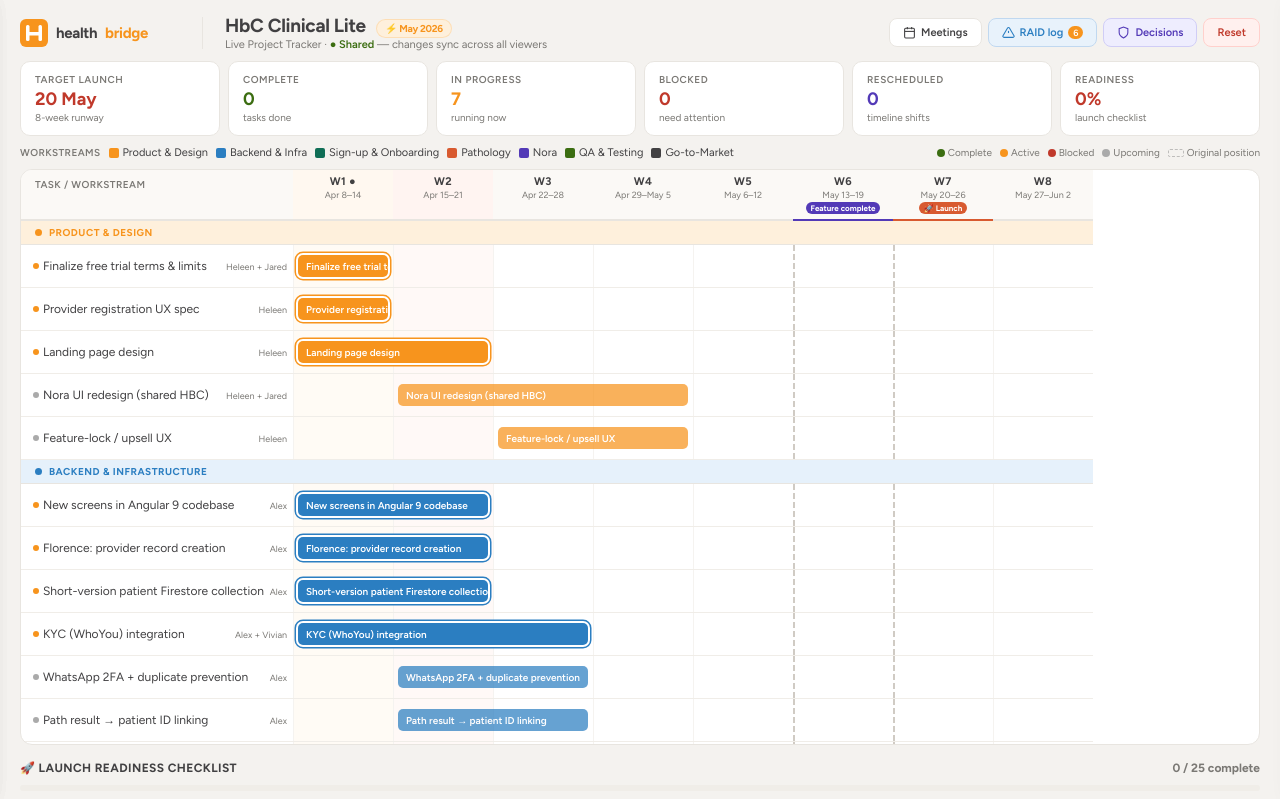
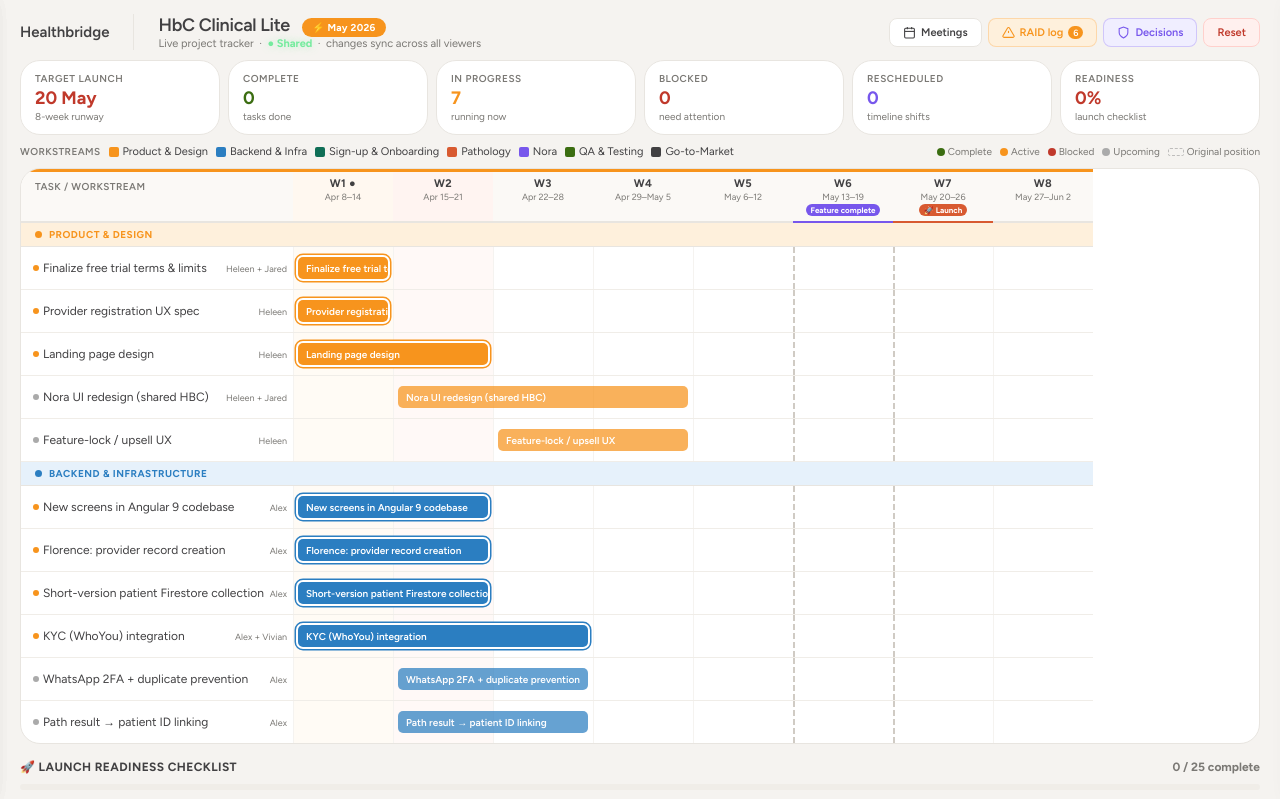
Before and after one commit to heleenfengler/HbC_Core, a plain HTML site: page index.html in a window 1280 px wide. Shown: the top 799 px of the page. Drawn offline with Linux system fonts and the light colour scheme.

Commit message:
Update index.html

```diff
--- a/index.html
+++ b/index.html
@@ -9,33 +9,33 @@
 *,*::before,*::after{box-sizing:border-box;margin:0;padding:0}
 :root{
   --orange:#F7941D;--charcoal:#414042;--border:#e8e5e0;--muted:#7a7874;
-  --success:#3B6D11;--danger:#C0392B;--info:#2B7EC1;--warn:#D85A30;--purple:#533AB7;
+  --success:#3B6D11;--danger:#C0392B;--info:#2B7EC1;--warn:#D85A30;--purple:#7757EC;
   --col-task:272px;--col-week:100px;--row-h:42px;
 }
-body{font-family:'Figtree',sans-serif;background:#f4f2ef;color:var(--charcoal);min-height:100vh;padding:14px 20px 40px}
+body{font-family:'Figtree',sans-serif;background:#F5F3F0;color:var(--charcoal);min-height:100vh;padding:14px 20px 40px}
 
 /* TOPBAR */
 .topbar{display:flex;align-items:center;justify-content:space-between;margin-bottom:10px;flex-wrap:wrap;gap:8px}
 .brand{display:flex;align-items:center;gap:10px}
 
 .brand-dot svg{width:18px;height:18px;fill:white}
-.page-title{font-size:19px;font-weight:700;letter-spacing:-.3px}
+.page-title{font-size:18px;font-weight:600;letter-spacing:-.3px}
 .brand-sub{font-size:11px;color:var(--muted)}
-.accel{display:inline-flex;align-items:center;gap:4px;background:#FEF0DC;color:var(--orange);font-size:10px;font-weight:700;padding:2px 8px;border-radius:12px;border:1px solid #F7941D33;margin-left:6px}
+.accel{display:inline-flex;align-items:center;gap:4px;background:var(--orange);color:white;font-size:10px;font-weight:700;padding:3px 10px;border-radius:20px;margin-left:8px;letter-spacing:.3px}
 .topbar-actions{display:flex;gap:6px;flex-wrap:wrap}
 .btn{display:inline-flex;align-items:center;gap:5px;padding:7px 13px;border-radius:8px;font-size:11px;font-weight:600;font-family:'Figtree',sans-serif;cursor:pointer;border:none;transition:opacity .15s,transform .1s;white-space:nowrap}
 .btn:active{transform:scale(.97)}
 .btn-primary{background:var(--orange);color:white}
 .btn-ghost{background:white;color:var(--charcoal);border:1px solid var(--border)}
 .btn-danger{background:#fff0ee;color:var(--danger);border:1px solid #ffd0cc}
-.btn-info{background:#e8f2fb;color:var(--info);border:1px solid #c0d8f0}
-.btn-purple{background:#eeedfe;color:var(--purple);border:1px solid #d0cdf6}
+.btn-info{background:#FEF0DC;color:var(--orange);border:1px solid #F7941D44}
+.btn-purple{background:#f0eeff;color:var(--purple);border:1px solid #7757EC44}
 .btn svg{width:13px;height:13px}
 .badge{background:var(--orange);color:white;font-size:9px;padding:1px 5px;border-radius:7px;display:none}
 
 /* CARDS */
 .cards{display:flex;gap:8px;margin-bottom:10px;flex-wrap:wrap}
-.card{background:white;border:1px solid var(--border);border-radius:10px;padding:11px 14px;flex:1;min-width:110px}
+.card{background:white;border:1px solid var(--border);border-radius:20px;padding:11px 14px;flex:1;min-width:110px;transition:box-shadow .15s}.card:hover{box-shadow:0 2px 12px rgba(247,148,29,.1)}
 .card-label{font-size:10px;font-weight:600;color:var(--muted);text-transform:uppercase;letter-spacing:.5px;margin-bottom:2px}
 .card-value{font-size:18px;font-weight:700}
 .card-sub{font-size:10px;color:var(--muted);margin-top:1px}
@@ -51,11 +51,11 @@ body{font-family:'Figtree',sans-serif;background:#f4f2ef;color:var(--charcoal);m
 .sd{width:8px;height:8px;border-radius:50%}
 
 /* GANTT */
-.gantt-wrap{background:white;border:1px solid var(--border);border-radius:12px;overflow:hidden;max-height:72vh}
+.gantt-wrap{background:white;border:1px solid var(--border);border-radius:20px;overflow:hidden;max-height:72vh}
 .gantt-scroll{overflow-x:auto;overflow-y:auto;max-height:72vh}
 .gantt-table{display:grid;grid-template-columns:var(--col-task) repeat(8,var(--col-week));min-width:calc(var(--col-task) + 8*var(--col-week))}
 
-.gh-cell{padding:8px 0 6px;font-size:10px;font-weight:600;color:var(--muted);text-transform:uppercase;letter-spacing:.4px;border-bottom:2px solid var(--border);background:#fbf9f6;position:sticky;top:0;z-index:10}
+.gh-cell{padding:8px 0 6px;font-size:10px;font-weight:600;color:var(--muted);text-transform:uppercase;letter-spacing:.4px;border-bottom:2px solid var(--border);border-top:3px solid var(--orange);background:#fbf9f6;position:sticky;top:0;z-index:10}
 .gh-task{padding-left:14px}
 .gh-week{text-align:center;padding:5px 2px}
 .gh-week .wl{font-weight:700;font-size:11px;color:var(--charcoal)}
@@ -102,7 +102,7 @@ body{font-family:'Figtree',sans-serif;background:#f4f2ef;color:var(--charcoal);m
 .overlay.open{opacity:1;pointer-events:all}
 .panel{position:fixed;top:0;right:-490px;width:470px;height:100vh;background:white;box-shadow:-4px 0 24px rgba(0,0,0,.12);z-index:101;transition:right .25s cubic-bezier(.4,0,.2,1);display:flex;flex-direction:column}
 .panel.open{right:0}
-.panel-header{padding:14px 16px;border-bottom:1px solid var(--border);display:flex;align-items:flex-start;gap:8px;flex-shrink:0}
+.panel-header{padding:14px 16px;border-bottom:1px solid var(--border);border-top:3px solid var(--orange);display:flex;align-items:flex-start;gap:8px;flex-shrink:0}
 .panel-title{font-size:14px;font-weight:700;line-height:1.3;flex:1}
 .panel-phase{font-size:10px;font-weight:600;margin-top:2px;text-transform:uppercase;letter-spacing:.4px}
 .pclose{width:26px;height:26px;border-radius:6px;background:#f4f2ef;border:none;cursor:pointer;font-size:14px;color:var(--muted);flex-shrink:0}
@@ -110,7 +110,7 @@ body{font-family:'Figtree',sans-serif;background:#f4f2ef;color:var(--charcoal);m
 .panel-footer{padding:10px 16px;border-top:1px solid var(--border);display:flex;gap:7px;flex-shrink:0}
 
 /* TABS inside panel */
-.tab-bar{display:flex;gap:0;border:1px solid var(--border);border-radius:8px;overflow:hidden;flex-shrink:0}
+.tab-bar{display:flex;gap:0;border:1px solid var(--border);border-radius:20px;overflow:hidden;flex-shrink:0}
 .tab{flex:1;padding:6px 4px;font-size:11px;font-weight:600;text-align:center;cursor:pointer;background:white;border:none;color:var(--muted);font-family:'Figtree',sans-serif;transition:background .15s}
 .tab.active{background:var(--orange);color:white}
 
@@ -164,17 +164,17 @@ select.s-complete{border-color:var(--success);background:#f4faf0}
 .readiness-title{font-size:12px;font-weight:700;text-transform:uppercase;letter-spacing:.4px;color:var(--charcoal)}
 .readiness-score{font-size:12px;font-weight:700;color:var(--muted)}
 .readiness-grid{display:grid;grid-template-columns:repeat(auto-fit,minmax(280px,1fr));gap:8px}
-.rc{background:white;border:1px solid var(--border);border-radius:10px;padding:12px 14px}
+.rc{background:white;border:1px solid var(--border);border-radius:20px;padding:12px 14px}
 .rc-title{font-size:10px;font-weight:700;text-transform:uppercase;letter-spacing:.4px;margin-bottom:8px;color:var(--muted)}
 .rc-item{display:flex;align-items:flex-start;gap:8px;padding:5px 0;border-bottom:1px solid #f4f2ef;cursor:pointer}
 .rc-item:last-child{border-bottom:none}
 .rc-check{width:16px;height:16px;border-radius:4px;border:1.5px solid var(--border);flex-shrink:0;display:flex;align-items:center;justify-content:center;margin-top:1px;transition:all .15s}
-.rc-check.checked{background:var(--success);border-color:var(--success)}
+.rc-check.checked{background:var(--orange);border-color:var(--orange)}
 .rc-check.checked::after{content:'✓';font-size:10px;color:white;font-weight:700}
 .rc-text{font-size:11.5px;line-height:1.4}
 .rc-text.checked-text{color:var(--muted);text-decoration:line-through}
 .progress-bar-wrap{height:6px;background:#f0ede8;border-radius:3px;margin-top:8px;overflow:hidden}
-.progress-bar-fill{height:100%;border-radius:3px;background:var(--success);transition:width .3s}
+.progress-bar-fill{height:100%;border-radius:3px;background:var(--orange);transition:width .3s}
 
 ::-webkit-scrollbar{width:5px;height:5px}
 ::-webkit-scrollbar-thumb{background:#d4d0cc;border-radius:3px}
@@ -185,22 +185,11 @@ select.s-complete{border-color:var(--success);background:#f4faf0}
 <div class="topbar">
   <div>
     <div class="brand">
-      <a href="https://healthbridge.co.za/" target="_blank" style="display:flex;align-items:center;text-decoration:none">
-        <svg height="32" viewBox="0 0 160 32" xmlns="http://www.w3.org/2000/svg" style="display:block;flex-shrink:0">
-  <!-- H icon block -->
-  <rect width="28" height="28" x="0" y="2" rx="6" fill="#F7941D"/>
-  <rect x="6" y="8" width="3.5" height="16" rx="1.5" fill="white"/>
-  <rect x="18.5" y="8" width="3.5" height="16" rx="1.5" fill="white"/>
-  <rect x="6" y="15" width="16" height="3.5" rx="1.5" fill="white"/>
-  <!-- Wordmark -->
-  <text x="36" y="21" font-family="Figtree,sans-serif" font-size="15" font-weight="700" fill="#414042" letter-spacing="-0.3">health</text>
-  <text x="85" y="21" font-family="Figtree,sans-serif" font-size="15" font-weight="700" fill="#F7941D" letter-spacing="-0.3">bridge</text>
-</svg>
-      </a>
-      <div style="width:1px;height:32px;background:var(--border);margin:0 12px"></div>
+      <span style="font-size:15px;font-weight:600;color:var(--charcoal)">Healthbridge</span>
+      <div style="width:1px;height:36px;background:var(--border);margin:0 14px"></div>
       <div>
         <div class="page-title">HbC Clinical Lite <span class="accel">⚡ May 2026</span></div>
-        <div class="brand-sub">Live Project Tracker · <span style="color:var(--success);font-weight:600">● Shared</span> — changes sync across all viewers</div>
+        <div class="brand-sub">Live project tracker &nbsp;·&nbsp; <span style="color:#75EB9E;font-weight:700;text-shadow:0 0 8px rgba(117,235,158,.4)">● Shared</span> &nbsp;·&nbsp; changes sync across all viewers</div>
       </div>
     </div>
   </div>
@@ -227,7 +216,7 @@ select.s-complete{border-color:var(--success);background:#f4faf0}
   <span class="li"><span class="ld" style="background:#2B7EC1"></span>Backend &amp; Infra</span>
   <span class="li"><span class="ld" style="background:#0F6E56"></span>Sign-up &amp; Onboarding</span>
   <span class="li"><span class="ld" style="background:#D85A30"></span>Pathology</span>
-  <span class="li"><span class="ld" style="background:#533AB7"></span>Nora</span>
+  <span class="li"><span class="ld" style="background:#7757EC"></span>Nora</span>
   <span class="li"><span class="ld" style="background:#3B6D11"></span>QA &amp; Testing</span>
   <span class="li"><span class="ld" style="background:#414042"></span>Go-to-Market</span>
   <div class="sleg">
@@ -391,7 +380,7 @@ select.s-complete{border-color:var(--success);background:#f4faf0}
 <script>
 // ─── DATA ──────────────────────────────────────────────────────────────────
 const WEEKS=[{l:"W1",d:"Apr 8–14",today:true},{l:"W2",d:"Apr 15–21",next:true},{l:"W3",d:"Apr 22–28"},{l:"W4",d:"Apr 29–May 5"},{l:"W5",d:"May 6–12"},{l:"W6",d:"May 13–19"},{l:"W7",d:"May 20–26"},{l:"W8",d:"May 27–Jun 2"}];
-const MS=[{week:5,label:"Feature complete",color:"#533AB7"},{week:6,label:"🚀 Launch",color:"#D85A30"}];
+const MS=[{week:5,label:"Feature complete",color:"#7757EC"},{week:6,label:"🚀 Launch",color:"#D85A30"}];
 
 const PHASES=[
   {id:"design",label:"Product & Design",color:"#F7941D",bg:"#FEF0DC",tasks:[
@@ -423,7 +412,7 @@ const PHASES=[
     {id:"p3",name:"Patient creation from path result",s:3,e:4,owner:"Alex",notes:"Core use case; short patient record created",deps:["p1","b3"]},
     {id:"p4",name:"AI pathology parsing — Harry's agent",s:2,e:4,owner:"Harry + Alex",notes:"AI summarises result; test continuously"}
   ]},
-  {id:"nora",label:"Nora / Clinical Note",color:"#533AB7",bg:"#EEEDFE",tasks:[
+  {id:"nora",label:"Nora / Clinical Note",color:"#7757EC",bg:"#EEEDFE",tasks:[
     {id:"n1",name:"Nora clinical note component (Lite)",s:3,e:5,owner:"Alex",notes:"Voice → SOAP notes",deps:["d4"]},
     {id:"n2",name:"Voice recording → notes generation",s:3,e:5,owner:"Alex",notes:"Capture, transcribe, generate note",deps:["n1"]},
     {id:"n3",name:"Nora design merge into full HBC",s:5,e:6,owner:"Alex + Jared",notes:"Single shared component",deps:["n1","n2"]}
@@ -682,7 +671,7 @@ async function delMeet(i){S.meetings.splice(i,1);await save();renderMeetings();u
 // ─── RAID ────────────────────────────────────────────────────────────────────
 function openRaid(){document.getElementById('raid-panel').classList.add('open');document.getElementById('ov').classList.add('open');renderRaid();}
 function closeRaid(){document.getElementById('raid-panel').classList.remove('open');document.getElementById('ov').classList.remove('open');}
-const raidColors={risk:{bg:'#fff0ee',color:'#C0392B'},assumption:{bg:'#fff8f0',color:'#D85A30'},issue:{bg:'#fef9e7',color:'#8B6914'},dependency:{bg:'#eeedfe',color:'#533AB7'}};
+const raidColors={risk:{bg:'#fff0ee',color:'#C0392B'},assumption:{bg:'#fff8f0',color:'#D85A30'},issue:{bg:'#fef9e7',color:'#8B6914'},dependency:{bg:'#eeedfe',color:'#7757EC'}};
 async function addRaid(){
   const desc=document.getElementById('r-desc').value.trim();
   if(!desc) return;
```
